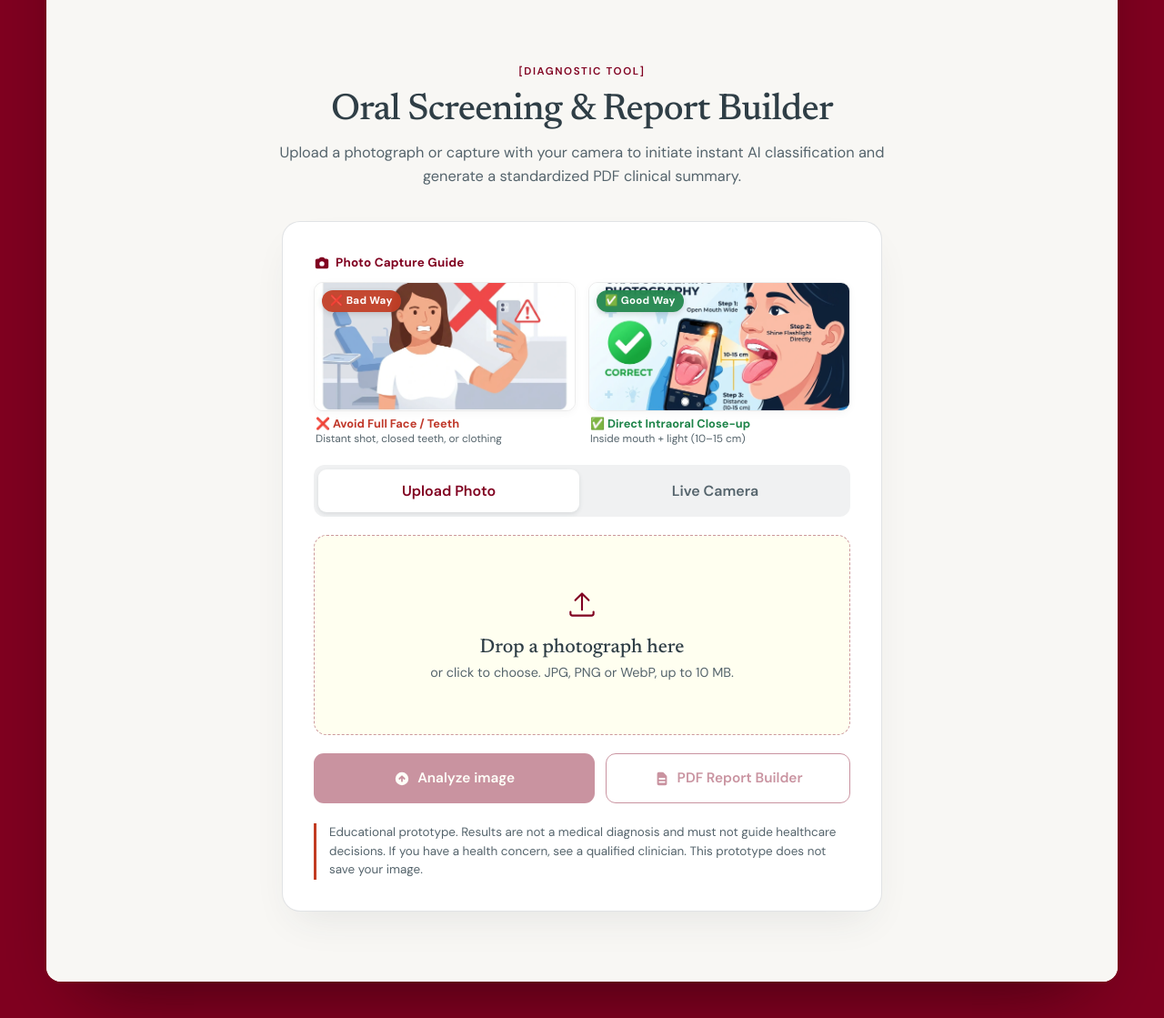
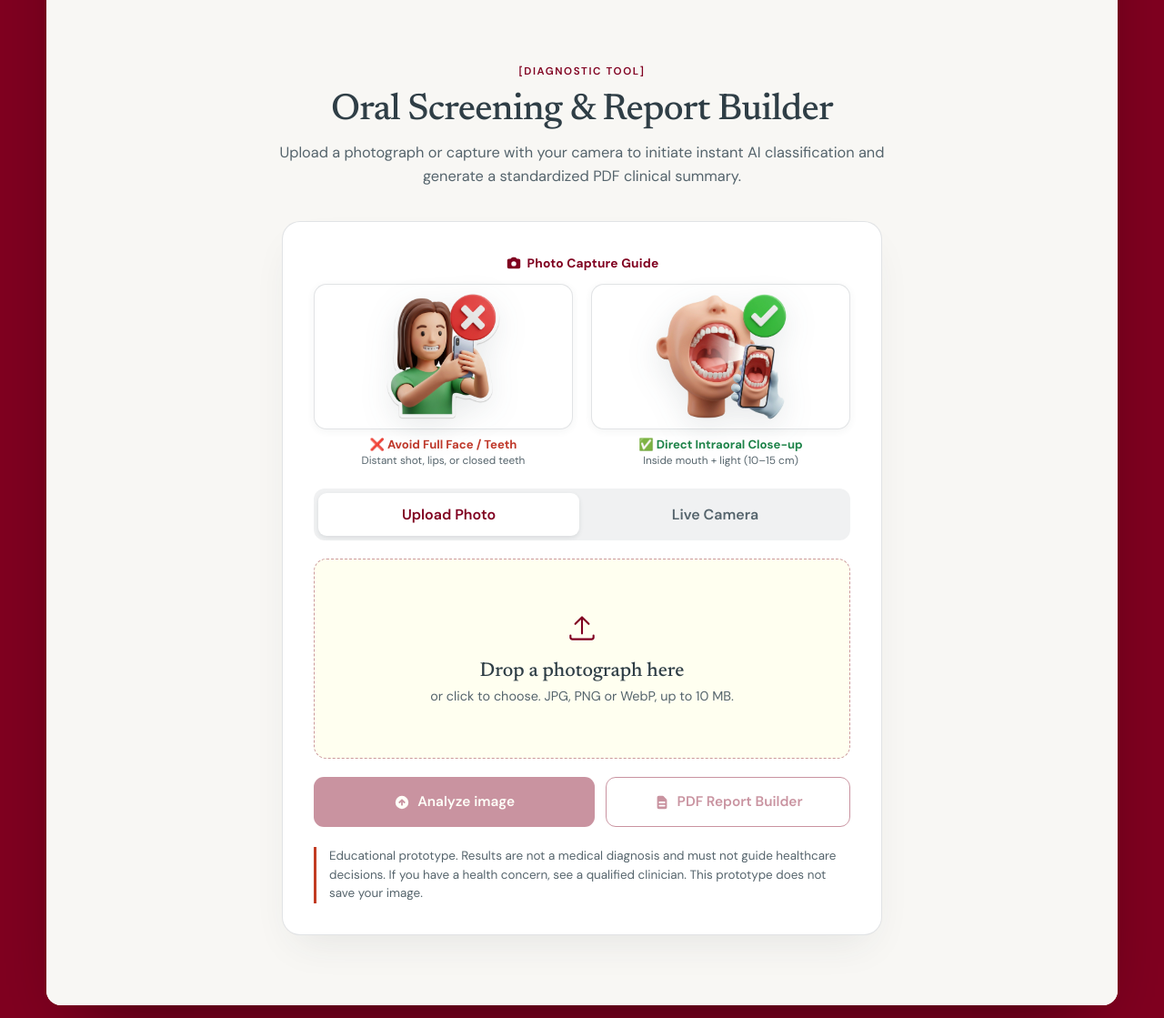
Before and after one commit to ayse-hatun/oral-cancer-detector, a Flask app: page / in a window 1280 px wide. Shown: the part 1024-2143 px from the top of the page at 91% size. Run offline with Flask 3, Linux system fonts and the light colour scheme; some libraries are stand-ins or nearby versions.

Commit message:
style: add white background card boxes to capture guide images with centered layout

```diff
--- a/templates/index.html
+++ b/templates/index.html
@@ -961,9 +961,9 @@
     }
 
     /* Clinical Capture Guidelines Card */
-    /* Clinical Capture Guidelines - Clean Transparent Minimal */
+    /* Clinical Capture Guidelines - Floating 3D Assets (Matching Header Monument Style) */
     .clinical-guide-box {
-      margin-bottom: 20px;
+      margin-bottom: 22px;
       padding: 0;
       background: transparent;
       border: none;
@@ -972,23 +972,26 @@
     .clinical-guide-header {
       display: flex;
       align-items: center;
+      justify-content: center;
       gap: 6px;
       font-weight: 700;
-      font-size: 0.84rem;
+      font-size: 0.86rem;
       color: var(--burgundy);
-      margin-bottom: 10px;
+      margin-bottom: 12px;
       letter-spacing: 0.2px;
     }
 
     .clinical-guide-grid {
       display: grid;
       grid-template-columns: 1fr 1fr;
-      gap: 14px;
-    }
-
-    @media (max-width: 650px) {
+      gap: 20px;
+      align-items: end;
+    }
+
+    @media (max-width: 580px) {
       .clinical-guide-grid {
         grid-template-columns: 1fr;
+        gap: 16px;
       }
     }
 
@@ -998,64 +1001,52 @@
       border: none;
       display: flex;
       flex-direction: column;
-      gap: 6px;
-    }
-
-    .guide-img-wrap {
+      align-items: center;
+      text-align: center;
+      gap: 8px;
+    }
+
+    .guide-img-stage {
       position: relative;
+      display: flex;
+      align-items: center;
+      justify-content: center;
       width: 100%;
-      border-radius: 10px;
-      overflow: hidden;
-      background: transparent;
-      border: 1px solid rgba(0, 0, 0, 0.08);
-      box-shadow: 0 2px 8px rgba(0, 0, 0, 0.04);
+      height: 160px;
+      background: #FFFFFF;
+      border-radius: 14px;
+      border: 1.5px solid var(--line);
+      padding: 12px;
+      box-shadow: 0 2px 8px rgba(47, 62, 70, 0.06);
     }
 
     .guide-img {
-      width: 100%;
-      height: 140px;
-      object-fit: cover;
+      max-height: 140px;
+      max-width: 100%;
+      width: auto;
+      height: auto;
+      object-fit: contain;
       display: block;
-      transition: transform 0.25s ease;
+      filter: drop-shadow(0 10px 18px rgba(47, 62, 70, 0.12));
+      transition: transform 0.3s cubic-bezier(0.16, 1, 0.3, 1), filter 0.3s ease;
+      cursor: default;
     }
 
     .guide-col:hover .guide-img {
-      transform: scale(1.02);
-    }
-
-    .guide-img-pill {
-      position: absolute;
-      top: 8px;
-      left: 8px;
-      font-size: 0.72rem;
-      font-weight: 700;
-      letter-spacing: 0.3px;
-      padding: 3px 9px;
-      border-radius: 20px;
-      backdrop-filter: blur(8px);
-      box-shadow: 0 2px 6px rgba(0, 0, 0, 0.15);
-    }
-
-    .guide-img-pill.bad {
-      background: rgba(194, 59, 34, 0.92);
-      color: #fff;
-    }
-
-    .guide-img-pill.good {
-      background: rgba(30, 132, 73, 0.92);
-      color: #fff;
+      transform: translateY(-5px) scale(1.03);
+      filter: drop-shadow(0 16px 24px rgba(47, 62, 70, 0.18));
     }
 
     .guide-caption {
       display: flex;
       flex-direction: column;
-      gap: 1px;
+      align-items: center;
+      gap: 2px;
       line-height: 1.3;
-      padding: 0 2px;
     }
 
     .guide-caption strong {
-      font-size: 0.8rem;
+      font-size: 0.82rem;
       font-weight: 700;
     }
 
@@ -1385,29 +1376,27 @@
             <span>Photo Capture Guide</span>
           </div>
           <div class="clinical-guide-grid">
-            <!-- Bad Example Card -->
+            <!-- Bad Example: Floating 3D Cutout -->
             <div class="guide-col">
-              <div class="guide-img-wrap">
+              <div class="guide-img-stage">
                 <picture>
                   <source srcset="/static/guide_bad.webp" type="image/webp">
-                  <img src="/static/guide_bad.jpg" alt="Bad method: distant full face selfie with clenched teeth" class="guide-img">
+                  <img src="/static/guide_bad.png" alt="Bad method: distant full face selfie with clenched teeth" class="guide-img">
                 </picture>
-                <span class="guide-img-pill bad">❌ Bad Way</span>
               </div>
               <div class="guide-caption bad">
                 <strong>❌ Avoid Full Face / Teeth</strong>
-                <span>Distant shot, closed teeth, or clothing</span>
+                <span>Distant shot, lips, or closed teeth</span>
               </div>
             </div>
 
-            <!-- Good Example Card -->
+            <!-- Good Example: Floating 3D Cutout -->
             <div class="guide-col">
-              <div class="guide-img-wrap">
+              <div class="guide-img-stage">
                 <picture>
                   <source srcset="/static/guide_good.webp" type="image/webp">
-                  <img src="/static/guide_good.jpg" alt="Good method: close-up mouth with direct flashlight illumination" class="guide-img">
+                  <img src="/static/guide_good.png" alt="Good method: direct intraoral close-up with light" class="guide-img">
                 </picture>
-                <span class="guide-img-pill good">✅ Good Way</span>
               </div>
               <div class="guide-caption good">
                 <strong>✅ Direct Intraoral Close-up</strong>
```
Also changed, not shown: patch_html.py (added, +63 -0 lines), static/guide_bad.png (added), static/guide_bad.webp, static/guide_good.png (added), static/guide_good.webp, 6 other files.
